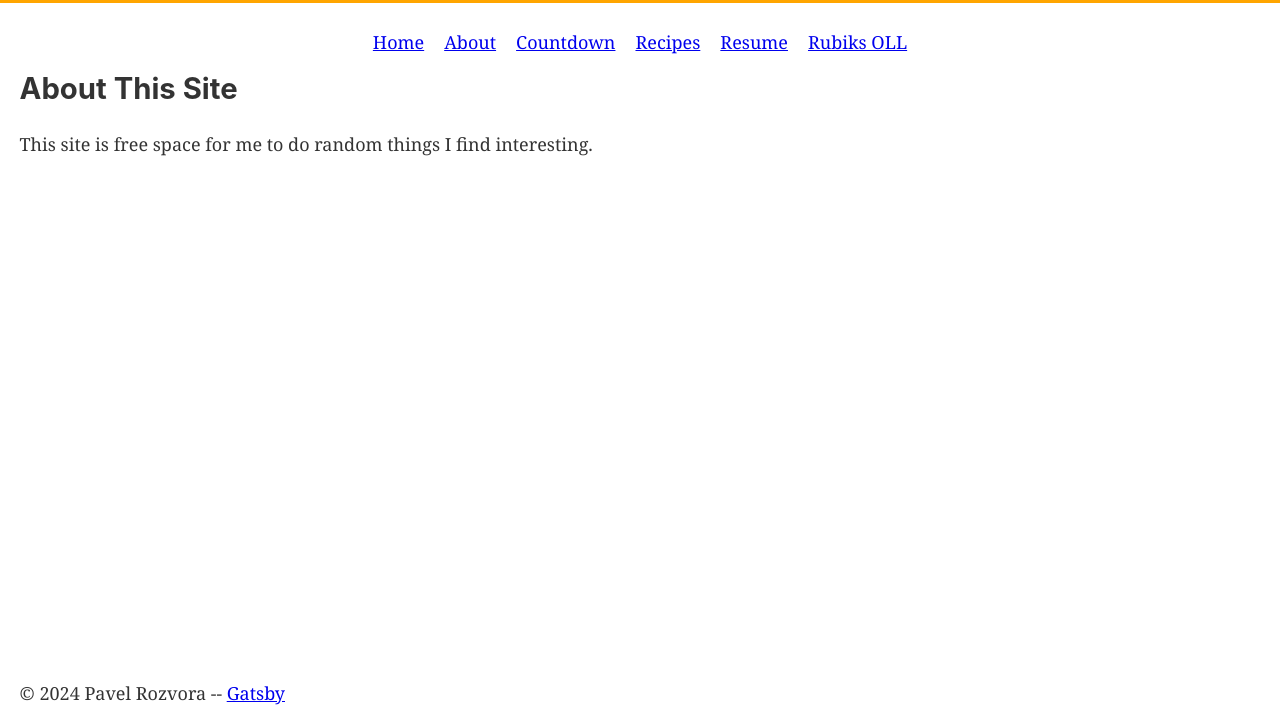
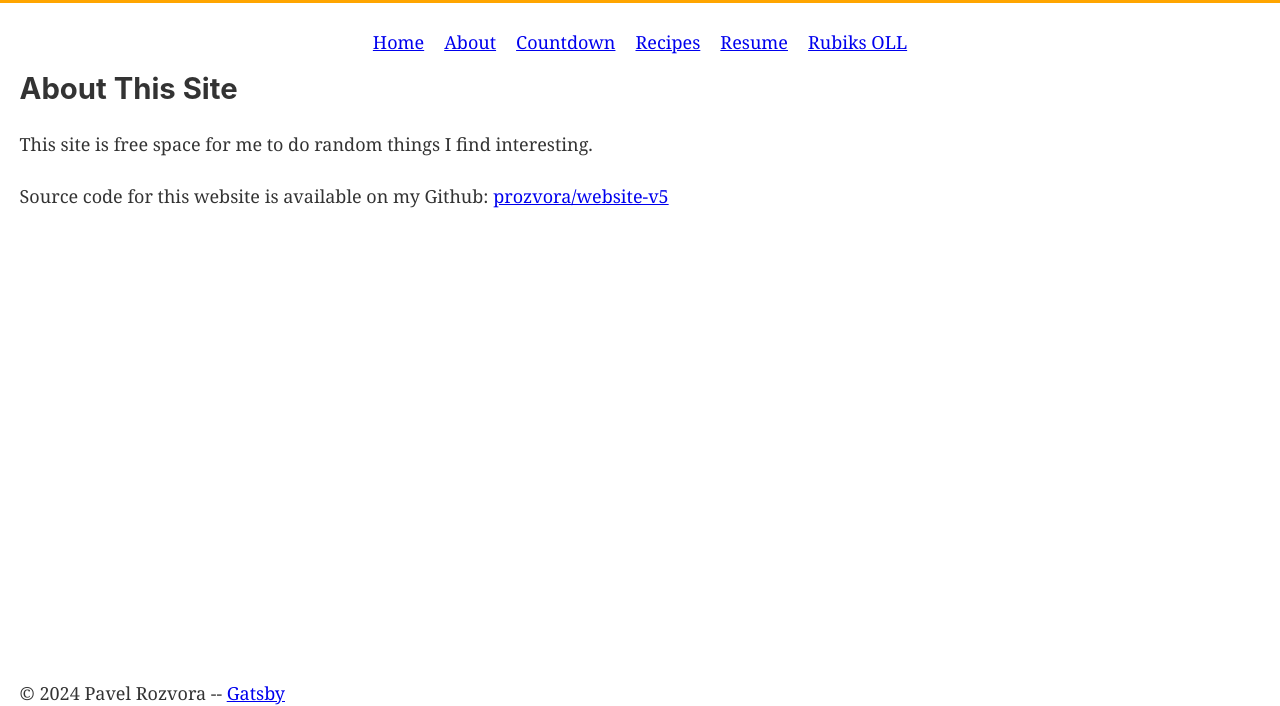
Before and after one commit to prozvora/website-v5, a Gatsby site: page / in a window 1280 px wide. Shown: the part 94-800 px from the top of the page. Built offline with nearby package versions, Linux system fonts and the light colour scheme; Gatsby itself is replaced by a stand-in of ours.

Commit message:
Add repo link.

```diff
--- a/src/pages/index.js
+++ b/src/pages/index.js
@@ -8,6 +8,16 @@ const IndexPage = () => (
     <p>
       This site is free space for me to do random things I find interesting.
     </p>
+    <p>
+      Source code for this website is available on my Github:{' '}
+      <a
+        href='https://github.com/prozvora/website-v5'
+        target='_blank'
+        rel='noopener noreferrer'
+      >
+        prozvora/website-v5
+      </a>
+    </p>
   </Layout>
 )
 
```
